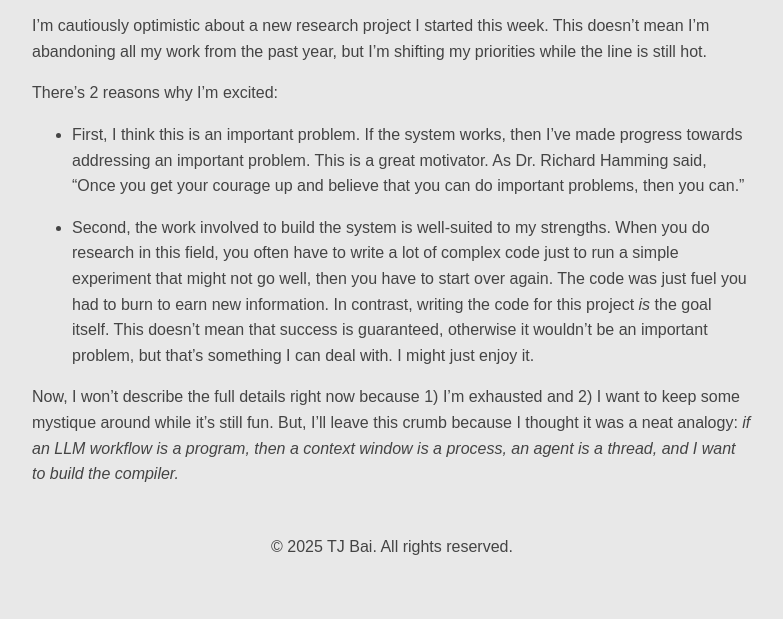
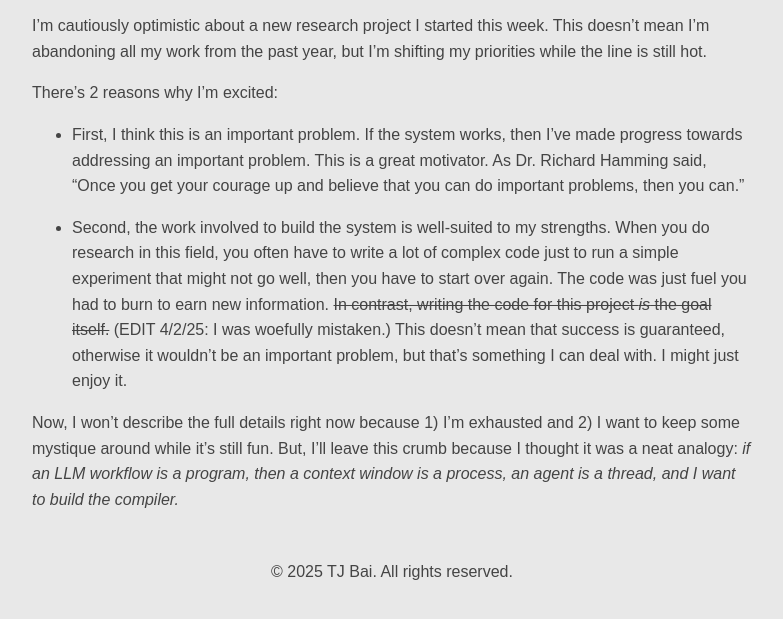
Before and after one commit to tjbai/blog, an Astro site: page /greener-pastures in a window 1280 px wide. Shown: the part 227-846 px from the top of the page, without its empty margins (248-1031 px from the left). Built offline with nearby package versions, Linux system fonts and the light colour scheme; Astro itself is replaced by a stand-in of ours; a web font is replaced by a local one.

Commit message:
edit greener pastures

```diff
--- a/src/content/blog/greener-pastures.md
+++ b/src/content/blog/greener-pastures.md
@@ -10,6 +10,6 @@ There's 2 reasons why I'm excited:
 
 - First, I think this is an important problem. If the system works, then I've made progress towards addressing an important problem. This is a great motivator. As Dr. Richard Hamming said, "Once you get your courage up and believe that you can do important problems, then you can."
 
-- Second, the work involved to build the system is well-suited to my strengths. When you do research in this field, you often have to write a lot of complex code just to run a simple experiment that might not go well, then you have to start over again. The code was just fuel you had to burn to earn new information. In contrast, writing the code for this project _is_ the goal itself. This doesn't mean that success is guaranteed, otherwise it wouldn't be an important problem, but that's something I can deal with. I might just enjoy it.
+- Second, the work involved to build the system is well-suited to my strengths. When you do research in this field, you often have to write a lot of complex code just to run a simple experiment that might not go well, then you have to start over again. The code was just fuel you had to burn to earn new information. ~~In contrast, writing the code for this project _is_ the goal itself.~~ (EDIT 4/2/25: I was woefully mistaken.) This doesn't mean that success is guaranteed, otherwise it wouldn't be an important problem, but that's something I can deal with. I might just enjoy it.
 
 Now, I won't describe the full details right now because 1) I'm exhausted and 2) I want to keep some mystique around while it's still fun. But, I'll leave this crumb because I thought it was a neat analogy: _if an LLM workflow is a program, then a context window is a process, an agent is a thread, and I want to build the compiler._
```
